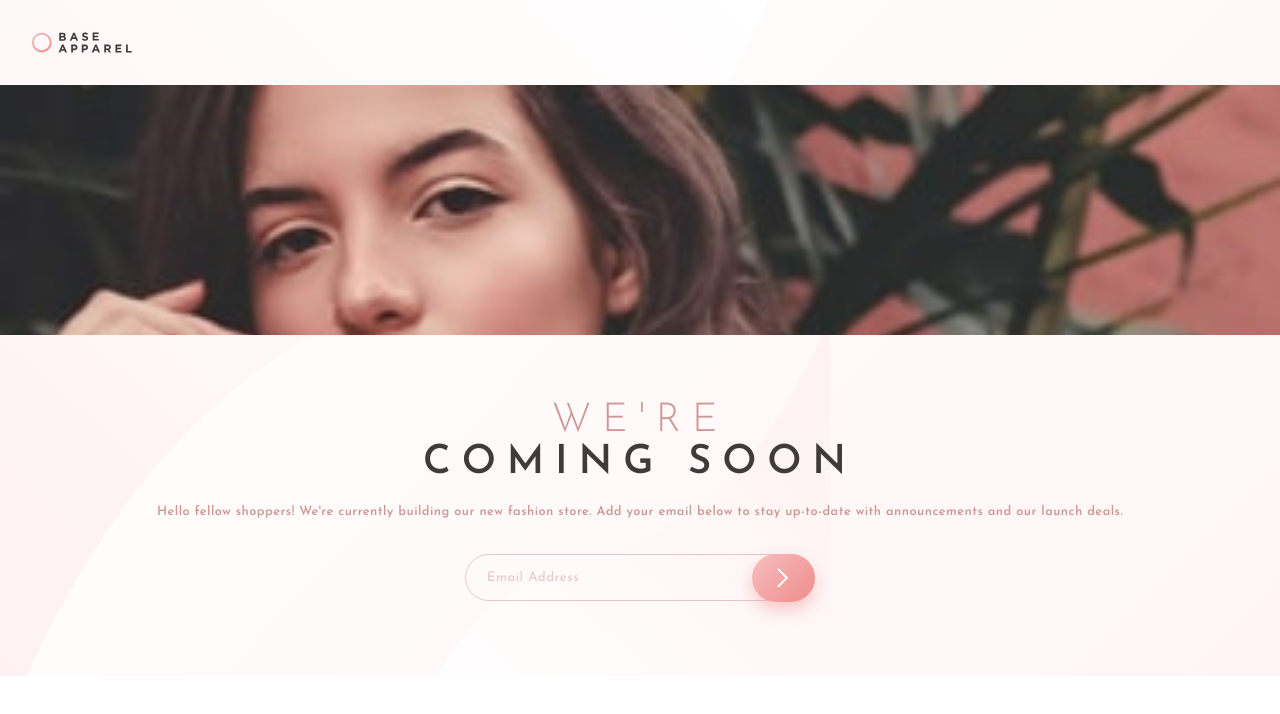
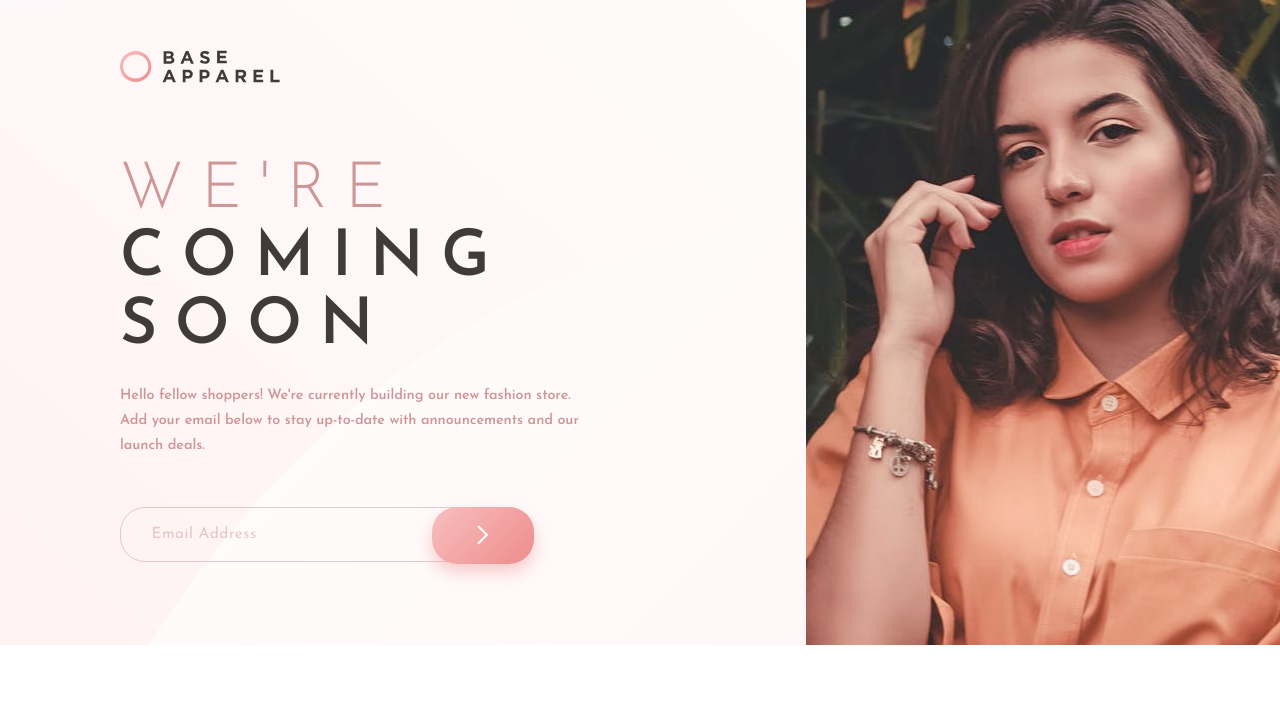
Before and after one commit to Ozolao/base-apparel-coming-soon-page, a website: page app/index.html in a window 1280 px wide. Drawn offline with nearby package versions, Linux system fonts and the light colour scheme; files that its build step writes are made by us from their sources.

Commit message:
Finish desktop layout

```diff
--- a/app/index.html
+++ b/app/index.html
@@ -30,9 +30,7 @@
     </header>
 
     <!-- Banner -->
-    <section class="banner">
-      <img src="images/hero-mobile.jpg" alt="Hero image.">
-    </section>
+    <section class="banner"></section>
 
     <!-- Article -->
     <article class="article">
--- a/app/styles/_article.scss
+++ b/app/styles/_article.scss
@@ -30,3 +30,68 @@
     letter-spacing: .027rem;
   }
 }
+
+// Media Queries
+// =================================
+@media only screen and (min-width: 769px) {
+  .article {
+    grid-column: 1;
+    padding    : 0 50px 37.5px 82px;
+
+    text-align: unset;
+
+    h1 {
+      font-size     : 3rem;
+      line-height   : 1.07;
+      letter-spacing: 1.1rem;
+
+      span {
+        font-size: 3rem;
+      }
+    }
+
+    p {
+      margin-top   : -1rem;
+      margin-bottom: -.5rem;
+
+      font-size     : .8rem;
+      line-height   : 1.75;
+      letter-spacing: -.004rem;
+    }
+  }
+}
+
+@media only screen and (min-width: 937px) {
+  .article {
+    h1 {
+      font-size: 3.5rem;
+
+      span {
+        font-size: 3.5rem;
+      }
+    }
+
+    p {
+      font-size: .9rem;
+    }
+  }
+}
+
+@media only screen and (min-width: 1028px) {
+  .article {
+    max-width: 750px;
+    padding  : 20px 170px 20px 120px;
+
+    h1 {
+      font-size: 4rem;
+
+      span {
+        font-size: 4rem;
+      }
+    }
+
+    p {
+      margin-top: -2rem;
+    }
+  }
+}
--- a/app/styles/_banner.scss
+++ b/app/styles/_banner.scss
@@ -1,8 +1,22 @@
 .banner {
-  height  : 250px;
-  overflow: hidden;
+  height: 250px;
+  width : 100%;
 
-  img {
-    min-width: 100%;
+  background-image : url("../images/hero-mobile.jpg");
+  background-repeat: no-repeat;
+  background-size  : cover;
+}
+
+// Media Queries
+// =================================
+@media only screen and (min-width: 769px) {
+  .banner {
+    grid-column: 2;
+    grid-row   : 1 / span 3;
+    height     : 100%;
+
+    background-image : url("../images/hero-desktop.jpg");
+    background-repeat: no-repeat;
+    background-size  : unset;
   }
 }
--- a/app/styles/_form.scss
+++ b/app/styles/_form.scss
@@ -3,9 +3,8 @@
   padding-left : 2rem;
 
   div {
-    position: relative;
-
-    max-width   : 21.875rem;
+    position    : relative;
+    max-width   : 25.875rem;
     margin-right: auto;
     margin-left : auto;
 
@@ -56,3 +55,50 @@
     }
   }
 }
+
+// Media Queries
+// =================================
+@media only screen and (min-width: 769px) {
+  .form {
+    grid-column: 1;
+    padding    : 37.5px 5rem 95px 5rem;
+
+    div {
+      max-width   : 28.875rem;
+      margin-right: unset;
+      margin-left : unset;
+
+      input {
+        padding: 1.15rem 1.9rem;
+
+        font-size: .96rem;
+      }
+
+      button {
+        padding: 1.15rem 2.8rem;
+      }
+    }
+  }
+}
+
+@media only screen and (min-width: 937px) {
+  .form {
+    padding: 22px 5rem 72px 5rem;
+
+    div {
+      max-width: 25.875rem;
+    }
+  }
+}
+
+@media only screen and (min-width: 1028px) {
+  .form {
+    padding: 22px 10rem 83px 120px;
+  }
+}
+
+@media only screen and (min-width: 1359px) {
+  .form {
+    padding-bottom: 95px;
+  }
+}
--- a/app/styles/_header.scss
+++ b/app/styles/_header.scss
@@ -5,3 +5,32 @@
     max-width: 6.25rem;
   }
 }
+
+// Media Queries
+// =================================
+@media only screen and (min-width: 769px) {
+  .header {
+    grid-column: 1;
+    padding    : 65px 0 37.5px 82px;
+
+    img {
+      min-width: 8rem;
+    }
+  }
+}
+
+@media only screen and (min-width: 937px) {
+  .header {
+    padding-top: 50px;
+
+    img {
+      min-width: 10rem;
+    }
+  }
+}
+
+@media only screen and (min-width: 1028px) {
+  .header {
+    padding: 50px 0 0 120px;
+  }
+}
--- a/app/styles/_set-up.scss
+++ b/app/styles/_set-up.scss
@@ -23,8 +23,23 @@ img {
   background: {
     color     : $gradiente1;
     image     : $gradiente1, url("../images/bg-pattern-desktop.svg");
+    size      : cover;
     position  : left;
     repeat    : no-repeat;
     blend-mode: hue;
   }
 }
+
+// Media Queries
+// =================================
+@media only screen and (min-width: 769px) {
+  .app {
+    display              : grid;
+    grid-template-columns: 63% 37%;
+    max-width            : 1440px;
+    height               : 100%;
+    margin-right         : auto;
+    margin-left          : auto;
+    padding-bottom       : unset;
+  }
+}
```
